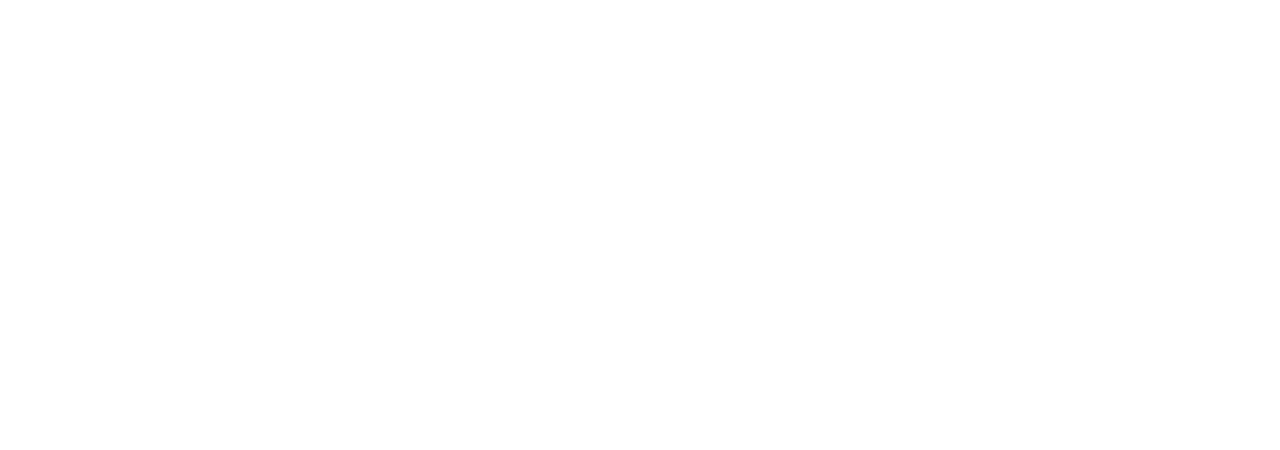
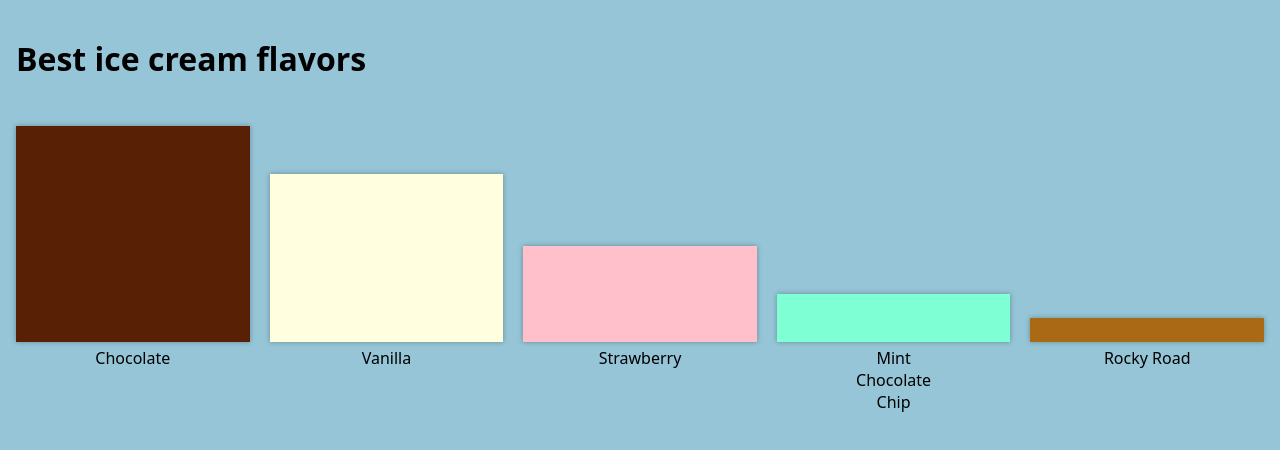
Before and after one commit to doradohunter/medp-33100-week4, a plain HTML site: page index.html in a window 1280 px wide. Drawn offline with nearby package versions, Linux system fonts and the light colour scheme.

Commit message:
html, css

```diff
--- a/index.html
+++ b/index.html
@@ -15,6 +15,24 @@
 </head>
 
 <body>
+    <h1>Best ice cream flavors</h1>
+    <div class="bar_graph">
+        <div class="bar" style="height: 90%; background-color: rgb(88, 33, 5);">
+            <span class="label">Chocolate</span>
+        </div>
+        <div class="bar" style="height: 70%; background-color: lightyellow;">
+            <span class="label">Vanilla</span>
+        </div>
+        <div class="bar" style="height: 40%; background-color: pink;">
+            <span class="label">Strawberry</span>
+        </div>
+        <div class="bar" style="height: 20%; background-color:aquamarine">
+            <span class="label">Mint Chocolate Chip</span>
+        </div>
+        <div class="bar" style="height: 10%; background-color: rgb(170, 105, 20);">
+            <span class="label">Rocky Road</span>
+        </div>
+    </div>
 
 </body>
 
--- a/style.css
+++ b/style.css
@@ -0,0 +1,38 @@
+html,
+body {
+    margin: 0;
+    padding: 0;
+    background-color: #95c5d6;
+}
+
+body {
+    padding: 1em;
+    font-family: system-ui, -apple-system, BlinkMacSystemFont, 'Segoe UI', Roboto, Oxygen, Ubuntu, Cantarell, 'Open Sans', 'Helvetica Neue', sans-serif;
+}
+
+.bar_graph {
+    display: grid;
+    grid-template-columns: repeat(5, 1fr);
+    align-items: flex-end;
+    gap: 20px;
+    height: 30vh;
+    width: 100%;
+}
+
+.bar {
+    position: relative;
+    background: rgb(118, 118, 118);
+    -webkit-box-shadow: 0px 0px 5px 0px rgba(0, 0, 0, 0.3);
+    -moz-box-shadow: 0px 0px 5px 0px rgba(0, 0, 0, 0.3);
+    box-shadow: 0px 0px 5px 0px rgba(0, 0, 0, 0.3);
+}
+
+.bar .label {
+    position: absolute;
+    bottom: 0;
+    left: 50%;
+    transform: translate(-50%, 100%);
+    padding: 5px;
+    text-align: center;
+
+}
```
